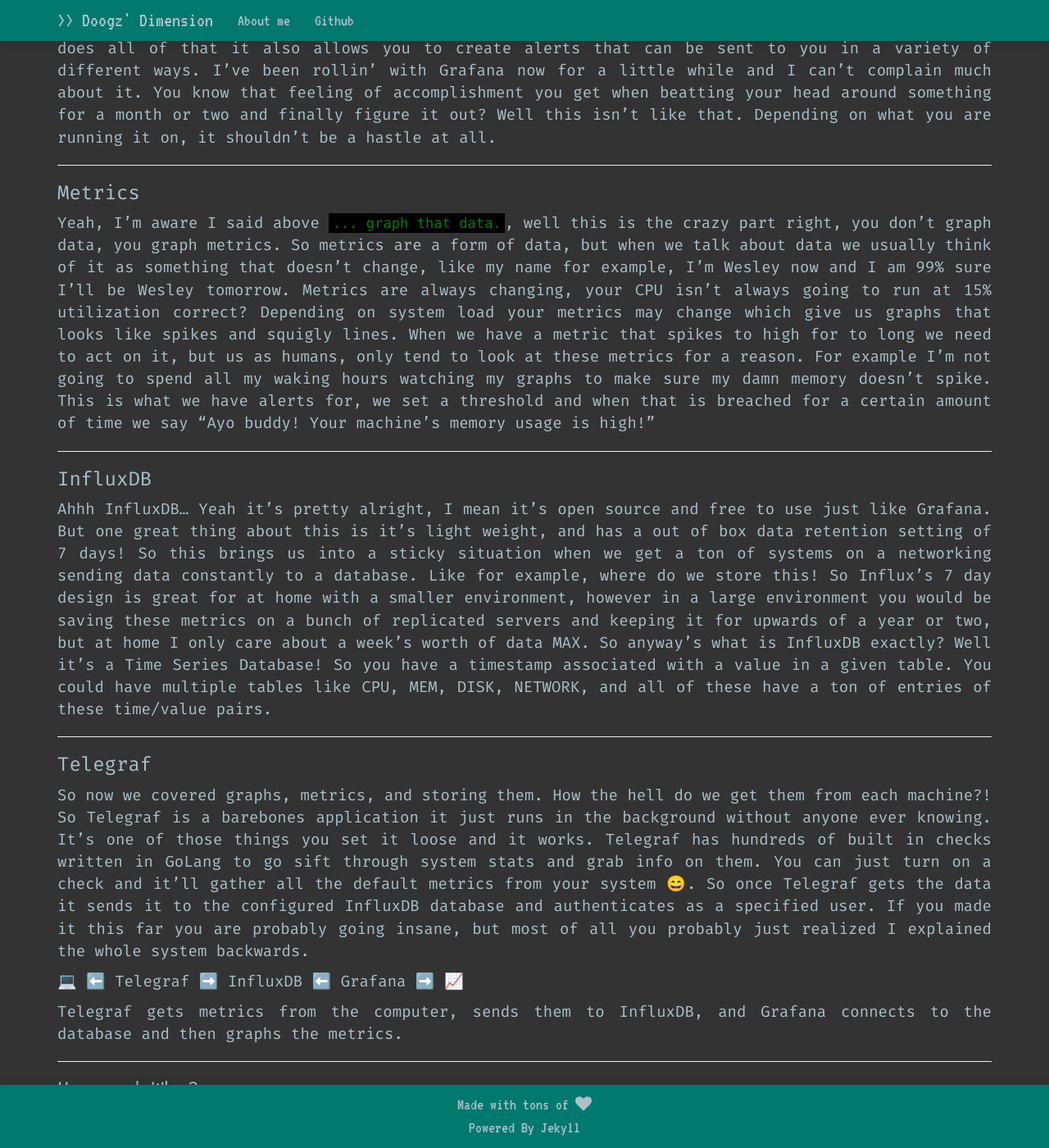
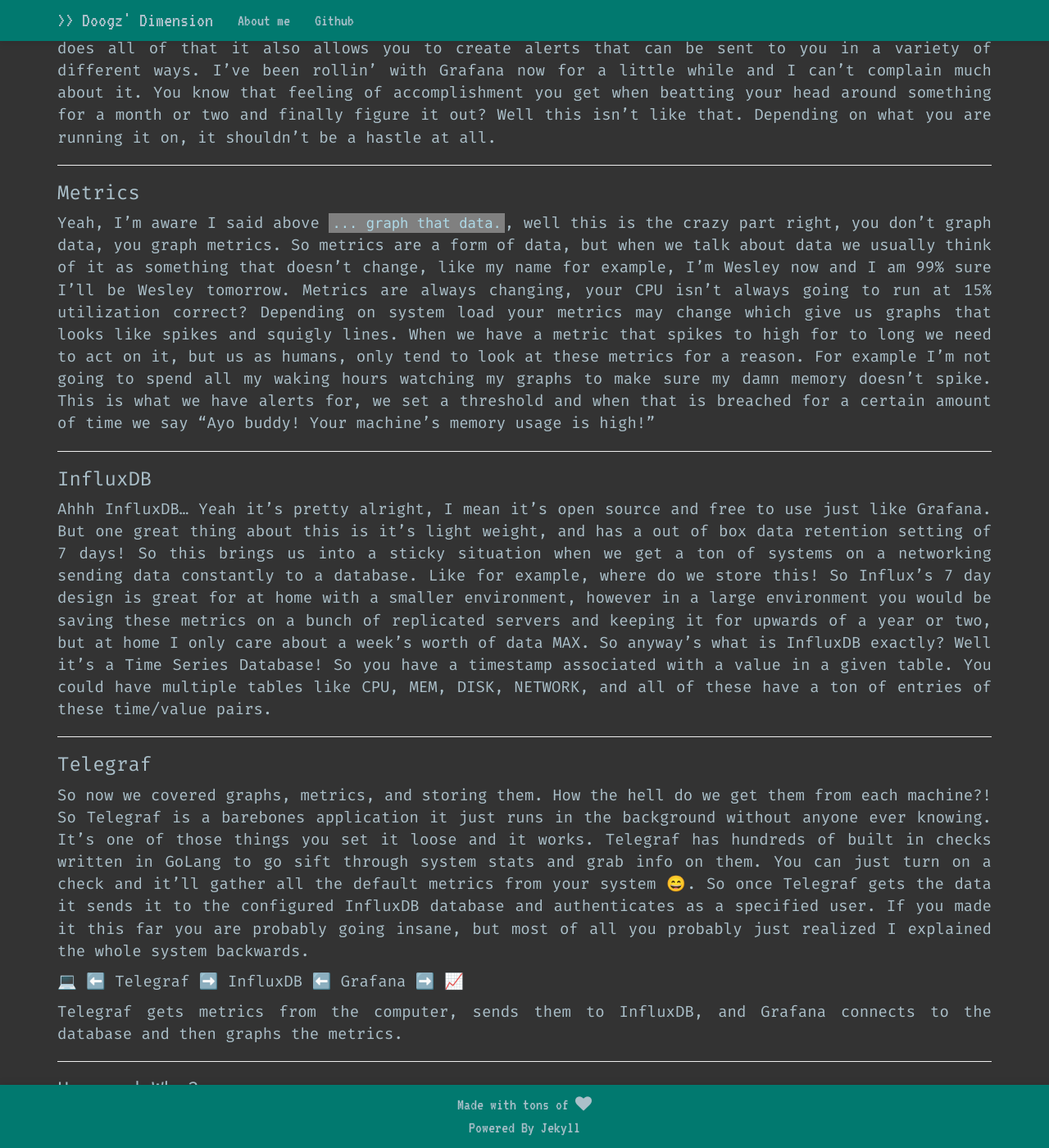
Before and after one commit to wdoogz/wdoogz.github.io, a Jekyll site: the page built from _posts/2020-04-09-at-home-monitoring.markdown, in a window 1280 px wide and 1400 px high, scrolled down 707 px. Shown: the whole window at 82% size. Built offline with Jekyll 4.4.1, drawn with Linux system fonts in a browser that asks for light colours; nearby versions of some CDN libraries; emoji names are drawn with the system emoji font; some web fonts are replaced.

Commit message:
code block change

```diff
--- a/css/main.scss
+++ b/css/main.scss
@@ -120,8 +120,8 @@ color:white !important;
 }
 
 code{
-  background-color: black !important;
-  color: green !important;
+  background-color: gray !important;
+  color: lightblue !important;
   border: none !important;
   border-radius: 0px !important;
 }
```
